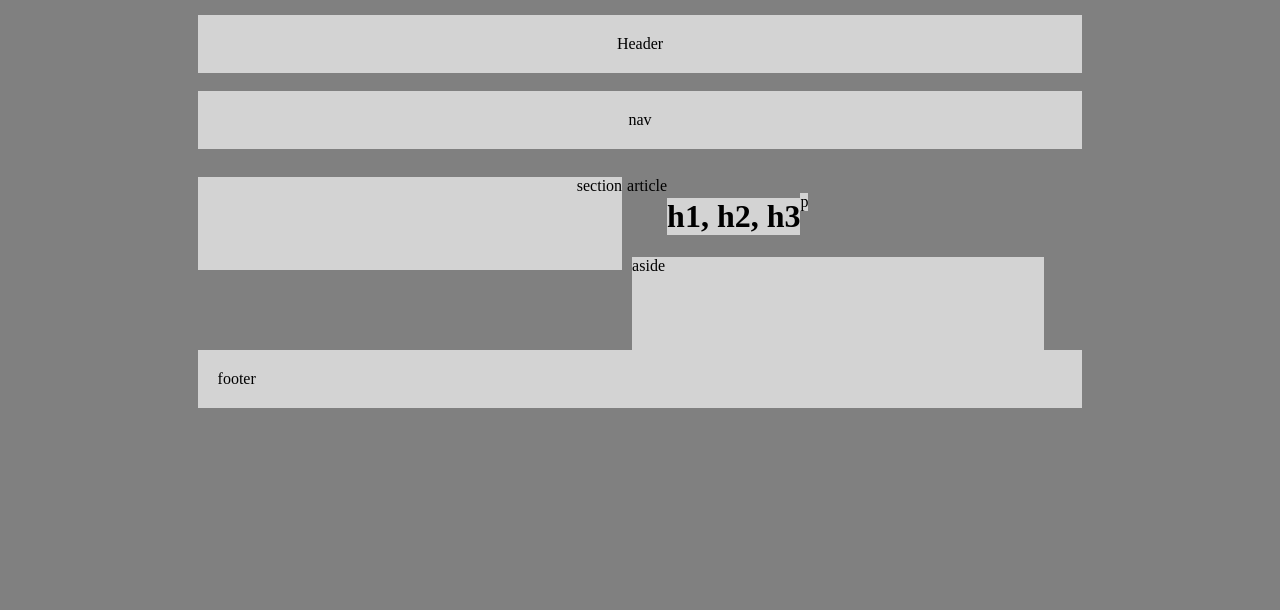
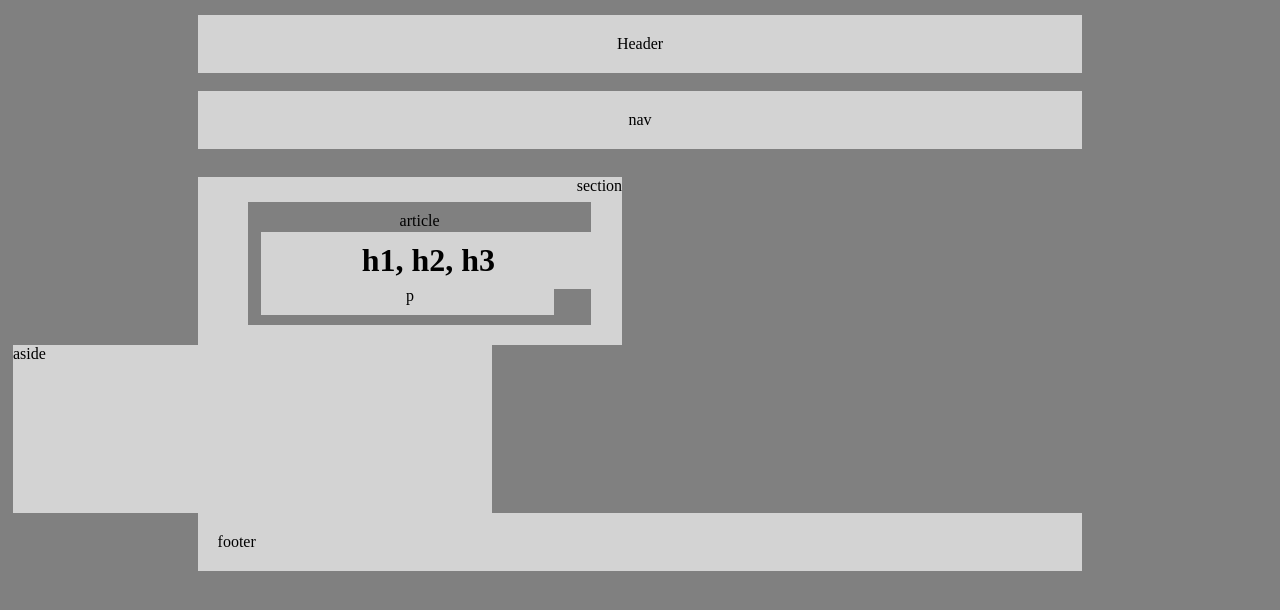
Before and after one commit to Mason-Shadrick/HW-Wireframe, a plain HTML site: page index.html in a window 1280 px wide. Drawn offline with Linux system fonts and the light colour scheme.

Commit message:
css work on article, h1, p, and aside

```diff
--- a/style.css
+++ b/style.css
@@ -26,7 +26,7 @@ section
     text-align: center;
     float: left;
     padding-left: 30%;
-    padding-bottom: 75px;
+    padding-bottom: 150px;
     margin-left: 15%;
     margin-right: 5px;
 
@@ -37,18 +37,36 @@ article
 {
     background-color: grey;
     float: left;
+    margin-left: -30%;
+    margin-top: 25px;
+    padding-top: 10px;
+    padding-bottom: 95px;
+    padding-left: 12%;
+    padding-right: 12%;
 
 }
 h1
 {
     background-color: lightgray;
     float: left;
+    margin-left: -29%;
+    margin-top: 55px;
+    padding-top: 10px;
+    padding-bottom: 10px;
+    padding-left: 8%;
+    padding-right: 8%;
 
 }
 p
 {
     background-color: lightgray;
     float: left;
+    margin-left: -29%;
+    margin-top: 100px;
+    padding-top: 10px;
+    padding-bottom: 10px;
+    padding-left: 11.5%;
+    padding-right: 11.1%;
 
 }
 aside
@@ -56,8 +74,8 @@ aside
     background-color: lightgray;
     float: left;
     text-align: center;
-    padding-right: 30%;
-    padding-bottom: 75px;
+    padding-right: 35.3%;
+    padding-bottom: 150px;
     margin-right: 15%;
     margin-left: 5px;
 
@@ -66,7 +84,7 @@ footer
 {
     background-color: lightgray;
     clear: both;
-    margin-top: 95px;
+    margin-top: 175px;
     padding: 20px;
     margin-left: 15%;
     margin-right: 15%;
```
